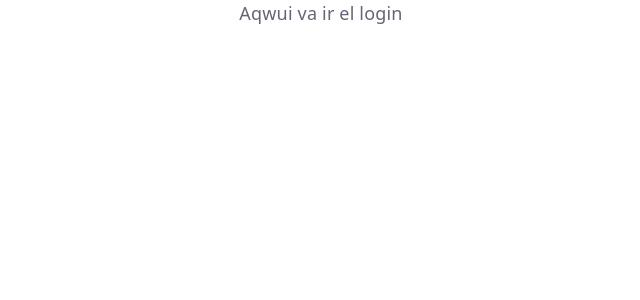
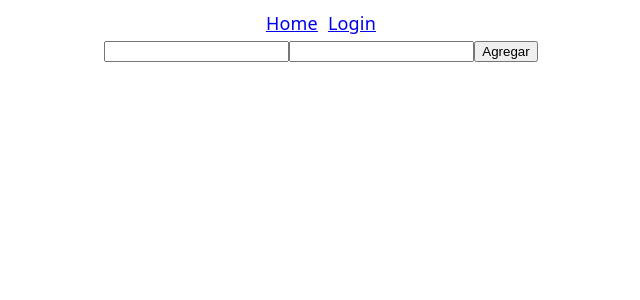
Before and after one commit to CamiloQspec12/react-practice, a React (Vite) app: page /login in a window 1280 px wide. Shown: the top 300 px of the page, without its empty margins (319-959 px from the left). Built offline with nearby package versions, Linux system fonts and the light colour scheme.

Commit message:
login with fetch to the database

```diff
--- a/src/App.css
+++ b/src/App.css
@@ -0,0 +1,10 @@
+.navbar{
+    display: flex;
+    justify-content: center;
+    padding-top:  10px;
+}
+
+.navbar a{
+    margin-left: 5px;
+    margin-right: 5px;
+}
--- a/src/App.jsx
+++ b/src/App.jsx
@@ -6,26 +6,21 @@ import BigCounter from './components/BigCounter'
 import ExpensesList from './components/ExpensesList'
 import PostList from './components/PostList'
 import Login from './components/Login'
-import { Route, Routes } from 'react-router-dom'
+import { Route, Routes, Link } from 'react-router-dom'
 
 
 function App() {
 
   return (
     <>
-      {/* <Card>
-        <ExpenseCard type="Comida con los panas" value={200}></ExpenseCard>
-        <ExpenseCard type="Mercado semanal" value={150} category="mercado"></ExpenseCard>
-        <ExpenseCard type="Polas con los panas" value={48} category="salida"></ExpenseCard>
-      </Card>
-      <p>Lorem ipsum dolor, sit amet consectetur adipisicing elit. Rerum omnis nesciunt mollitia veritatis sed quae blanditiis commodi? Sunt dicta, atque ipsa ex quae, eaque mollitia odio magni maiores vitae obcaecati?</p> */}
-      {/* <div style={{backgroundColor: 'white', height: 2, widt: 100, borderRadius: 50, marginTop: 25 }} />
-      <Counter></Counter>
-      <BigCounter></BigCounter>
-      <ExpensesList></ExpensesList> */}
+      <div className='navbar' >
+          <Link to="/">Home </Link>
+          <Link to='/login'>Login</Link>
+      </div>
       <Routes>
-        <Route path='/' element={<PostList />} ></Route>
-        <Route path='/login' element={ <Login /> } ></Route>
+        <Route path='/' element={<PostList />} />
+        <Route path='/login' element={ <Login /> } />
+        <Route path='*' element={ <p>Pagina no encontrada</p> } />
       </Routes>
     </>
   )
--- a/src/components/Login.jsx
+++ b/src/components/Login.jsx
@@ -1,7 +1,55 @@
+import { useEffect, useState } from "react"
+
+
+const initialForm = { email: '', password: '' }
+
+
+
 function Login(){
+
+
+    const [ form, setForm ] = useState(initialForm)
+
+    // useEffect(() => {
+
+    // }, [])
+
+    async function login(data){
+        try{
+            const res = await fetch('https://expensescontrol-backend.onrender.com/api/login', {method: 'POST', headers: {'Content-Type' : 'application/json'}, body: JSON.stringify(data)})
+            if(!res.ok) throw new Error(res.status)
+            const json = res.json()
+            console.log(json, "aqui deberia estar el token")
+            localStorage.setItem('token', json)
+        } catch(e){
+            console.log(e)
+        }
+    }
+
+
+    function handleSubmit(e){
+        e.preventDefault()
+        login({ email: form.email, password: form.password })
+        setForm(initialForm)
+        return
+    }
+
+    function handleChange(e){
+        const { name, value } = e.target
+        setForm(prev => ({...prev, [name] : value}))
+    }
+
+
+
     return (
         <>
-            Aqwui va ir el login
+            <form onSubmit={handleSubmit}>
+                <input name="email" value={form.email}  onChange={handleChange} />
+                <input name="password" value={form.password} onChange={handleChange} />
+               <button type="submit">
+                    Agregar
+                </button>
+            </form>
         </>
     )
 }
```
